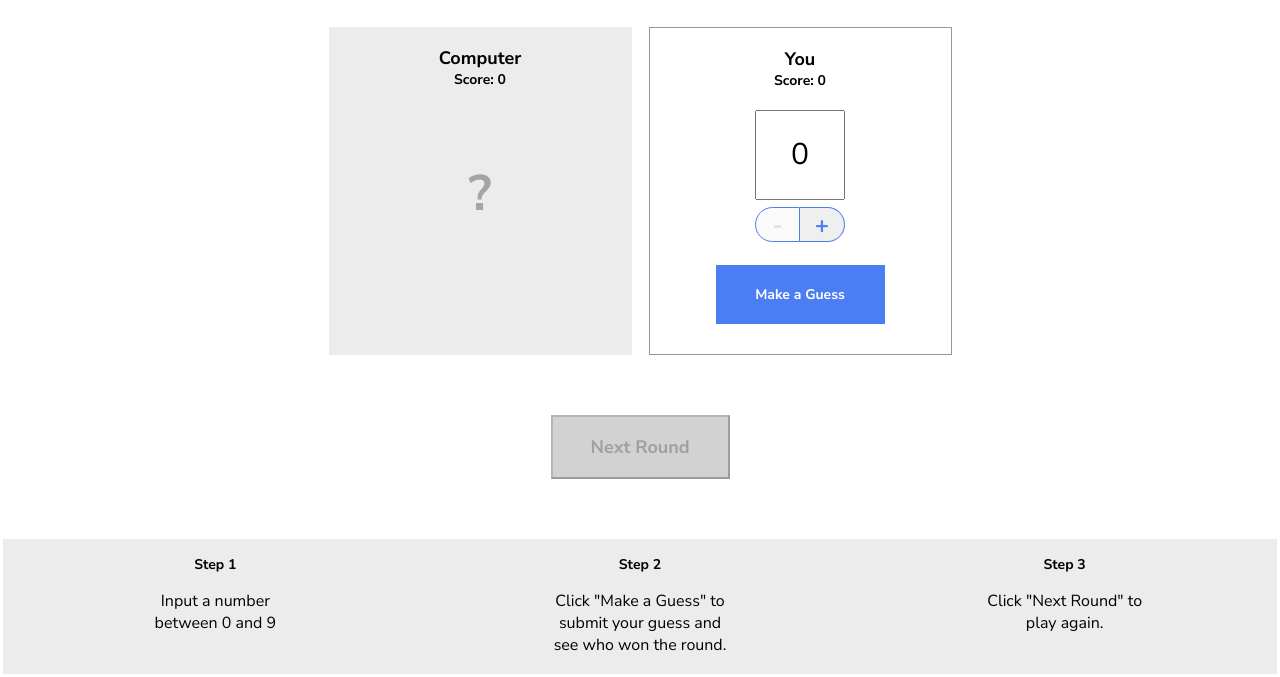
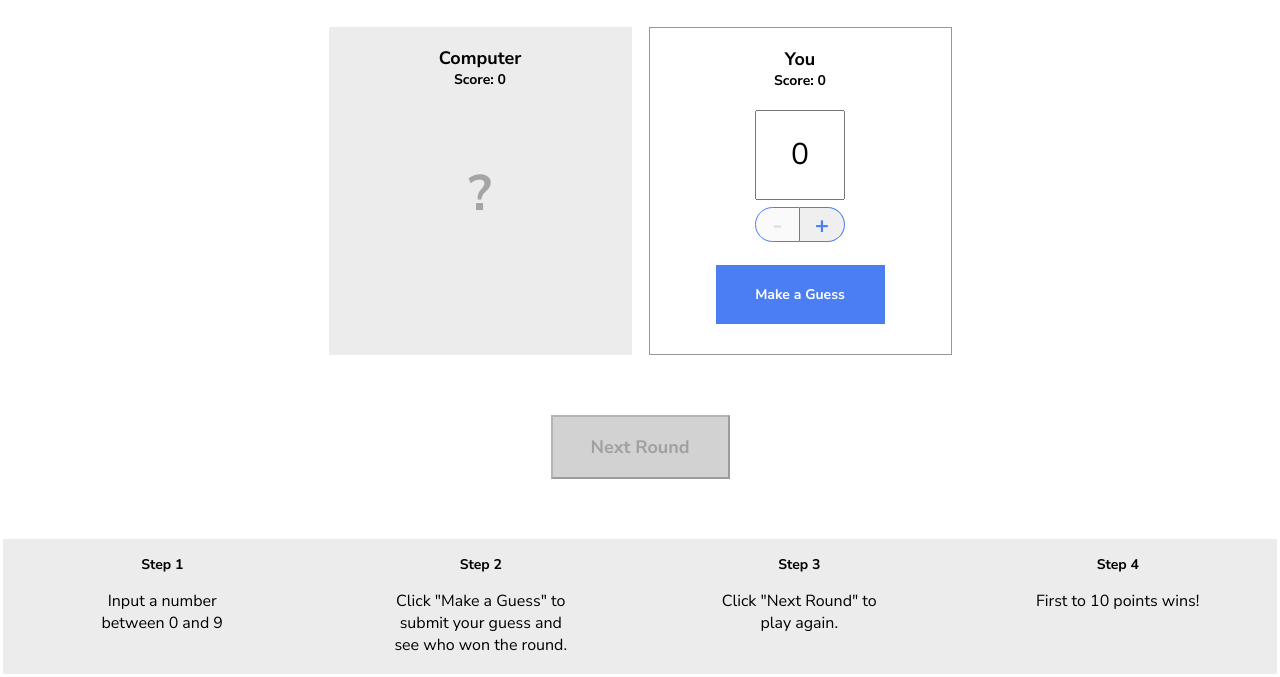
Before and after one commit to Alasacy/NumberGuesserWebsite, a plain HTML site: page index.html in a window 1280 px wide. Shown: the part 187-864 px from the top of the page. Drawn offline with Linux system fonts and the light colour scheme.

Commit message:
Added 4th rule
Added 4th rule, but no change to alert when winner at 10 points

```diff
--- a/index.html
+++ b/index.html
@@ -59,6 +59,10 @@
         <h3>Step 3</h3>
         <p>Click "Next Round" to play again.</p>
       </div>
+      <div class="instruction">
+          <h3>Step 4</h3>
+          <p>First to 10 points wins!</p>
+      </div>
     </div>
 
     <script src="./script.js"></script>
--- a/script.js
+++ b/script.js
@@ -6,7 +6,7 @@ let currentRoundNumber = 1;
 const generateTarget = () => Math.floor(Math.random()*9);
 
 const compareGuesses = (humanGuess, compGuess, secTarget) =>{
-  if(humanGuess - secTarget < compGuess - secTarget){
+  if((secTarget - humanGuess) || (secTarget + humanGuess) < (secTarget - compGuess) || (secTarget + compGuess)){
     return true;
   } else{
     return false;
```
